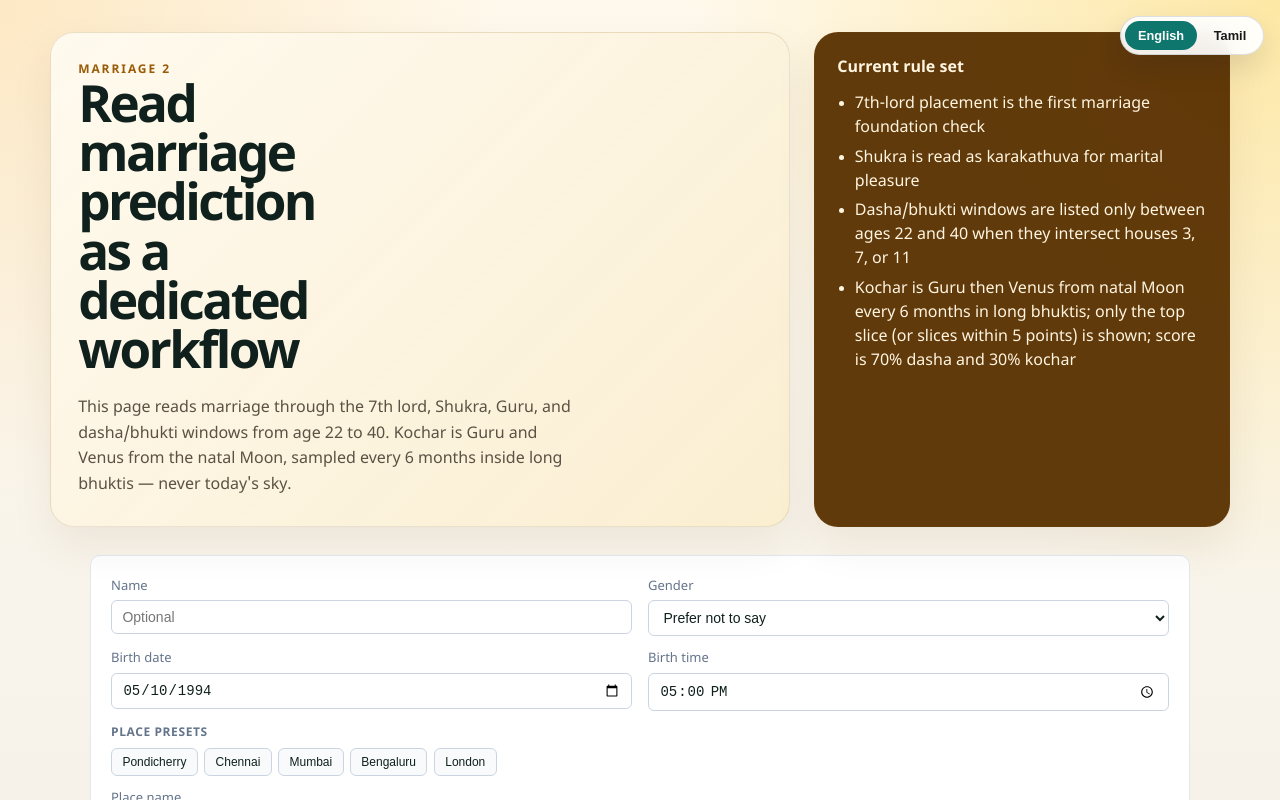
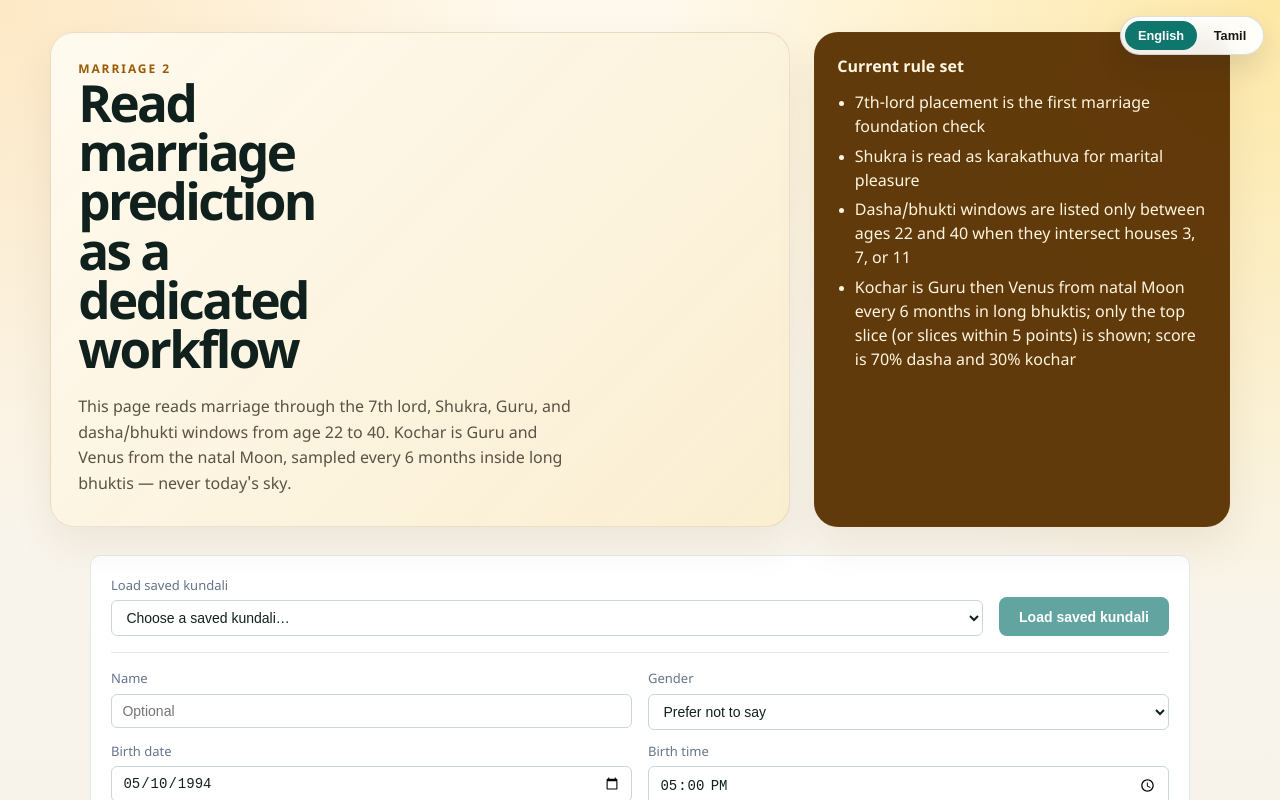
Before and after one commit to HariharanRKN/jadhagam, a Next.js app in the folder kundli-ui/: page /marriage-2 in a window 1280 px wide. Shown: the top 800 px of the page. Built offline with nearby package versions, Linux system fonts and the light colour scheme.

Commit message:
Add a load-saved-kundali control on the home birth form.
The saved list was easy to miss. The compute form now has a dropdown
and Load button so a stored chart can be opened from the first screen.

Co-authored-by: HariharanRKN <HariharanRKN@users.noreply.github.com>

```diff
--- a/kundli-ui/src/app/birthForm.module.css
+++ b/kundli-ui/src/app/birthForm.module.css
@@ -26,8 +26,26 @@
   grid-template-columns: 1fr 1fr;
 }
 
+.loadRow {
+  display: grid;
+  grid-template-columns: 1fr auto;
+  gap: 0.75rem 1rem;
+  align-items: end;
+  margin-bottom: 1rem;
+  padding-bottom: 1rem;
+  border-bottom: 1px solid var(--form-border, #e2e8f0);
+}
+
+.loadRow .submit {
+  height: 2.45rem;
+}
+
 @media (max-width: 640px) {
   .row {
+    grid-template-columns: 1fr;
+  }
+
+  .loadRow {
     grid-template-columns: 1fr;
   }
 }
--- a/kundli-ui/src/app/page.tsx
+++ b/kundli-ui/src/app/page.tsx
@@ -874,11 +874,13 @@ export default function Home() {
         key={seedNonce}
         dark={dark}
         seed={formSeed}
+        savedRefreshKey={savedRefreshKey}
         onSuccess={(payload) => {
           setData(payload);
           setApiError(null);
         }}
         onSaved={() => setSavedRefreshKey((n) => n + 1)}
+        onLoadSaved={(item) => void loadSavedKundali(item)}
         onError={(msg) => setApiError(msg || null)}
       />
 
--- a/kundli-ui/src/components/BirthInputForm.tsx
+++ b/kundli-ui/src/components/BirthInputForm.tsx
@@ -10,7 +10,7 @@ import {
 import { fetchUtcOffsetHours } from "@/lib/timezoneClient";
 import { useTranslations } from "@/i18n/useTranslations";
 import type { BirthFormValues } from "@/lib/kundalis/client";
-import { formValuesToSavePayload } from "@/lib/kundalis/client";
+import { formValuesToSavePayload, formatSavedKundaliLabel } from "@/lib/kundalis/client";
 import type { SavedKundali } from "@/lib/kundalis/types";
 
 const PLACE_PRESETS = [
@@ -57,12 +57,22 @@ const DEFAULT_TIME = "17:00";
 interface Props {
   dark?: boolean;
   seed?: BirthFormValues | null;
+  savedRefreshKey?: number;
   onSuccess: (data: ChartDataPayload) => void;
   onSaved?: (item: SavedKundali) => void;
+  onLoadSaved?: (item: SavedKundali) => void;
   onError: (message: string) => void;
 }
 
-export function BirthInputForm({ dark, seed, onSuccess, onSaved, onError }: Props) {
+export function BirthInputForm({
+  dark,
+  seed,
+  savedRefreshKey,
+  onSuccess,
+  onSaved,
+  onLoadSaved,
+  onError,
+}: Props) {
   const { t } = useTranslations();
   const placePhotonRef = useRef<PlacePhotonFieldHandle>(null);
   const [savedId, setSavedId] = useState<string | undefined>(seed?.id);
@@ -76,6 +86,9 @@ export function BirthInputForm({ dark, seed, onSuccess, onSaved, onError }: Prop
   const [tz, setTz] = useState(seed?.tz ?? "5.5");
   const [family, setFamily] = useState(seed?.family ?? false);
   const [submitting, setSubmitting] = useState(false);
+  const [savedList, setSavedList] = useState<SavedKundali[]>([]);
+  const [selectedSavedId, setSelectedSavedId] = useState(seed?.id ?? "");
+  const [loadingSaved, setLoadingSaved] = useState(false);
 
   useEffect(() => {
     if (!seed) return;
@@ -89,7 +102,32 @@ export function BirthInputForm({ dark, seed, onSuccess, onSaved, onError }: Prop
     setLng(seed.lng);
     setTz(seed.tz);
     setFamily(seed.family);
+    setSelectedSavedId(seed.id ?? "");
   }, [seed]);
+
+  useEffect(() => {
+    let cancelled = false;
+    fetch("/api/kundalis")
+      .then(async (res) => {
+        const json = (await res.json()) as {
+          kundalis?: SavedKundali[];
+          error?: string;
+        };
+        if (!res.ok) {
+          throw new Error(json.error || `Request failed (${res.status})`);
+        }
+        return json.kundalis ?? [];
+      })
+      .then((items) => {
+        if (!cancelled) setSavedList(items);
+      })
+      .catch(() => {
+        if (!cancelled) setSavedList([]);
+      });
+    return () => {
+      cancelled = true;
+    };
+  }, [savedRefreshKey]);
 
   const text = {
     name: t("birthForm.name"),
@@ -111,6 +149,9 @@ export function BirthInputForm({ dark, seed, onSuccess, onSaved, onError }: Prop
     computing: t("birthForm.computing"),
     family: t("birthForm.family"),
     familyHint: t("birthForm.familyHint"),
+    loadSaved: t("birthForm.loadSaved"),
+    loadSavedPlaceholder: t("birthForm.loadSavedPlaceholder"),
+    loadingSaved: t("birthForm.loadingSaved"),
     invalidDateTime: t("birthForm.invalidDateTime"),
     invalidNumbers: t("birthForm.invalidNumbers"),
     networkError: t("birthForm.networkError"),
@@ -144,6 +185,13 @@ export function BirthInputForm({ dark, seed, onSuccess, onSaved, onError }: Prop
     setLat(String(p.lat));
     setLng(String(p.lng));
     setTz(String(p.tz));
+  }
+
+  function handleLoadSaved() {
+    const item = savedList.find((entry) => entry.id === selectedSavedId);
+    if (!item || !onLoadSaved) return;
+    setLoadingSaved(true);
+    onLoadSaved(item);
   }
 
   async function handleSubmit(e: React.FormEvent) {
@@ -259,6 +307,32 @@ export function BirthInputForm({ dark, seed, onSuccess, onSaved, onError }: Prop
       className={`${styles.form} ${dark ? styles.formDark : ""}`}
       onSubmit={handleSubmit}
     >
+      <div className={styles.loadRow}>
+        <label className={styles.field}>
+          <span>{text.loadSaved}</span>
+          <select
+            value={selectedSavedId}
+            onChange={(e) => setSelectedSavedId(e.target.value)}
+          >
+            <option value="">{text.loadSavedPlaceholder}</option>
+            {savedList.map((item) => (
+              <option key={item.id} value={item.id}>
+                {formatSavedKundaliLabel(item)}
+                {item.family ? " ★" : ""}
+              </option>
+            ))}
+          </select>
+        </label>
+        <button
+          type="button"
+          className={styles.submit}
+          disabled={!selectedSavedId || loadingSaved || submitting}
+          onClick={handleLoadSaved}
+        >
+          {loadingSaved ? text.loadingSaved : text.loadSaved}
+        </button>
+      </div>
+
       <div className={styles.row}>
         <label className={styles.field}>
           <span>{text.name}</span>
--- a/kundli-ui/src/components/SavedKundaliList.tsx
+++ b/kundli-ui/src/components/SavedKundaliList.tsx
@@ -130,7 +130,7 @@ export function SavedKundaliList({ dark, refreshKey, onLoad }: Props) {
               <div className={styles.savedItemActions}>
                 <button
                   type="button"
-                  className={styles.savedActionBtn}
+                  className={styles.savedLoadBtn}
                   disabled={busyId === item.id}
                   onClick={() => onLoad(item)}
                 >
--- a/kundli-ui/src/i18n/messages/birthForm.ts
+++ b/kundli-ui/src/i18n/messages/birthForm.ts
@@ -22,6 +22,9 @@ export const birthForm = {
     familyHint:
       "Mark this chart as family. Family kundalis stay on the server and are used for later test runs with real time periods.",
     saveFailed: "Chart computed, but saving on the server failed.",
+    loadSaved: "Load saved kundali",
+    loadSavedPlaceholder: "Choose a saved kundali…",
+    loadingSaved: "Loading…",
     invalidDateTime: "Enter a valid birth date and time.",
     invalidNumbers: "Latitude, longitude, and timezone must be numbers.",
     networkError: "Network error",
@@ -53,6 +56,9 @@ export const birthForm = {
     familyHint:
       "இந்த ஜாதகத்தை குடும்பமாக குறிக்கவும். குடும்ப ஜாதகங்கள் சேவையகத்தில் சேமிக்கப்பட்டு பின்னர் உண்மையான காலங்களுடன் சோதனைக்கு பயன்படும்.",
     saveFailed: "ஜாதகம் கணக்கிடப்பட்டது, ஆனால் சேவையகத்தில் சேமிக்க முடியவில்லை.",
+    loadSaved: "சேமித்த ஜாதகத்தை ஏற்று",
+    loadSavedPlaceholder: "சேமித்த ஜாதகத்தை தேர்வு செய்க…",
+    loadingSaved: "ஏற்றப்படுகிறது…",
     invalidDateTime: "சரியான பிறந்த தேதி மற்றும் நேரத்தை உள்ளிடவும்.",
     invalidNumbers:
       "அட்சரேகை, தீர்க்கரேகை, மற்றும் நேர மண்டலம் எண் மதிப்பாக இருக்க வேண்டும்.",
```
Also changed, not shown: kundli-ui/src/app/page.module.css (+20 -0 lines).
